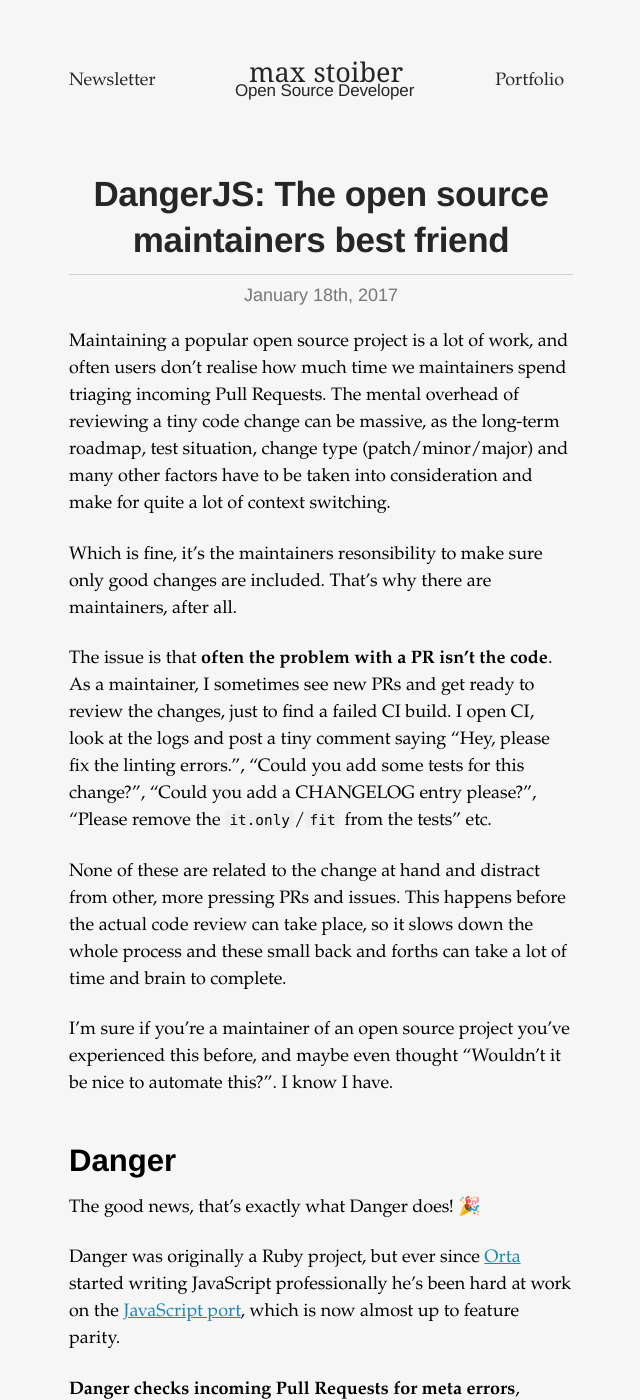
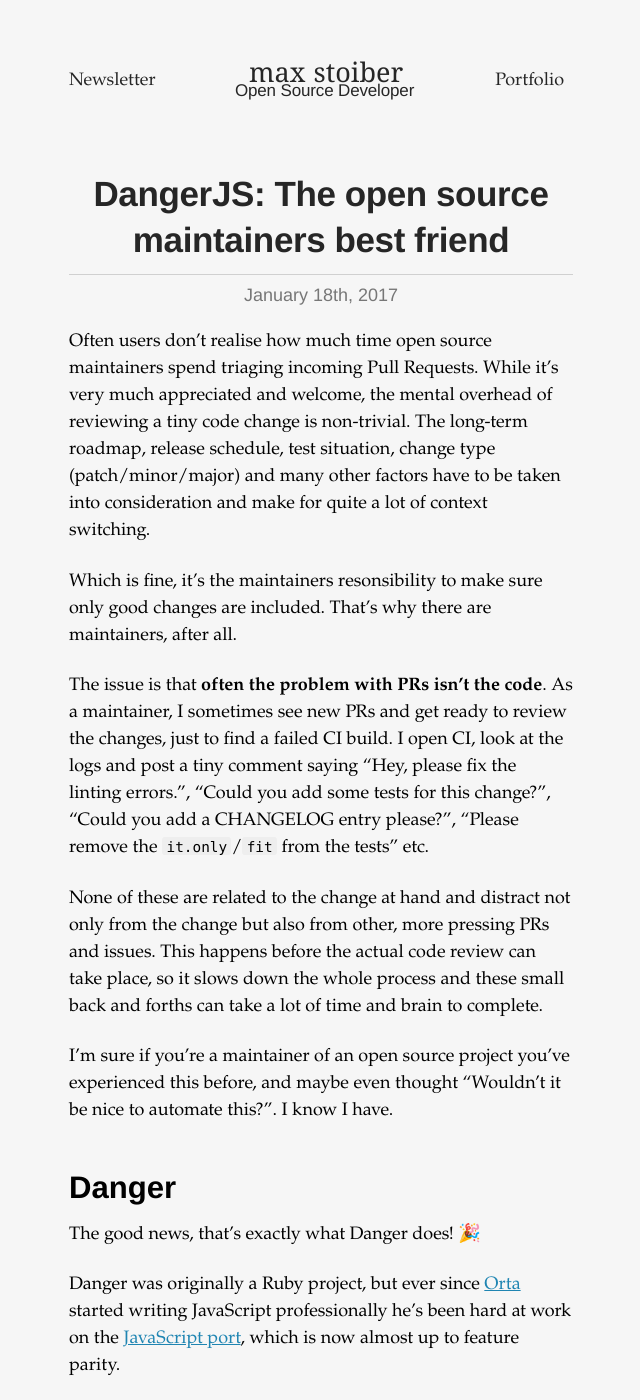
Before and after one commit to mxstbr/mxstbr.github.io, a Jekyll site: the page built from _posts/2017-01-18-the-open-source-maintainers-best-friend.md, in a window 1280 px wide and 1400 px high. Shown: the whole window, without its empty margins (319-959 px from the left). Built offline with Jekyll 4.4.1, drawn with Linux system fonts in a browser that asks for light colours; some of the changed text lies outside the part shown.

Commit message:
Last edits to danger post

```diff
--- a/_posts/2017-01-18-the-open-source-maintainers-best-friend.md
+++ b/_posts/2017-01-18-the-open-source-maintainers-best-friend.md
@@ -8,13 +8,13 @@ image: micro-meta-image.png
 custom_excerpt: ""
 ---
 
-Maintaining a popular open source project is a lot of work, and often users don't realise how much time we maintainers spend triaging incoming Pull Requests. The mental overhead of reviewing a tiny code change can be massive, as the long-term roadmap, test situation, change type (patch/minor/major) and many other factors have to be taken into consideration and make for quite a lot of context switching.
+Often users don't realise how much time open source maintainers spend triaging incoming Pull Requests. While it's very much appreciated and welcome, the mental overhead of reviewing a tiny code change is non-trivial. The long-term roadmap, release schedule, test situation, change type (patch/minor/major) and many other factors have to be taken into consideration and make for quite a lot of context switching.
 
 Which is fine, it's the maintainers resonsibility to make sure only good changes are included. That's why there are maintainers, after all.
 
-The issue is that **often the problem with a PR isn't the code**. As a maintainer, I sometimes see new PRs and get ready to review the changes, just to find a failed CI build. I open CI, look at the logs and post a tiny comment saying "Hey, please fix the linting errors.", "Could you add some tests for this change?", "Could you add a CHANGELOG entry please?", "Please remove the `it.only`/`fit` from the tests" etc.
+The issue is that **often the problem with PRs isn't the code**. As a maintainer, I sometimes see new PRs and get ready to review the changes, just to find a failed CI build. I open CI, look at the logs and post a tiny comment saying "Hey, please fix the linting errors.", "Could you add some tests for this change?", "Could you add a CHANGELOG entry please?", "Please remove the `it.only`/`fit` from the tests" etc.
 
-None of these are related to the change at hand and distract from other, more pressing PRs and issues. This happens before the actual code review can take place, so it slows down the whole process and these small back and forths can take a lot of time and brain to complete.
+None of these are related to the change at hand and distract not only from the change but also from other, more pressing PRs and issues. This happens before the actual code review can take place, so it slows down the whole process and these small back and forths can take a lot of time and brain to complete.
 
 I'm sure if you're a maintainer of an open source project you've experienced this before, and maybe even thought "Wouldn't it be nice to automate this?". I know I have.
 
```
Also changed, not shown: other parts of _posts/2017-01-18-the-open-source-maintainers-best-friend.md (+4 -2 lines).
